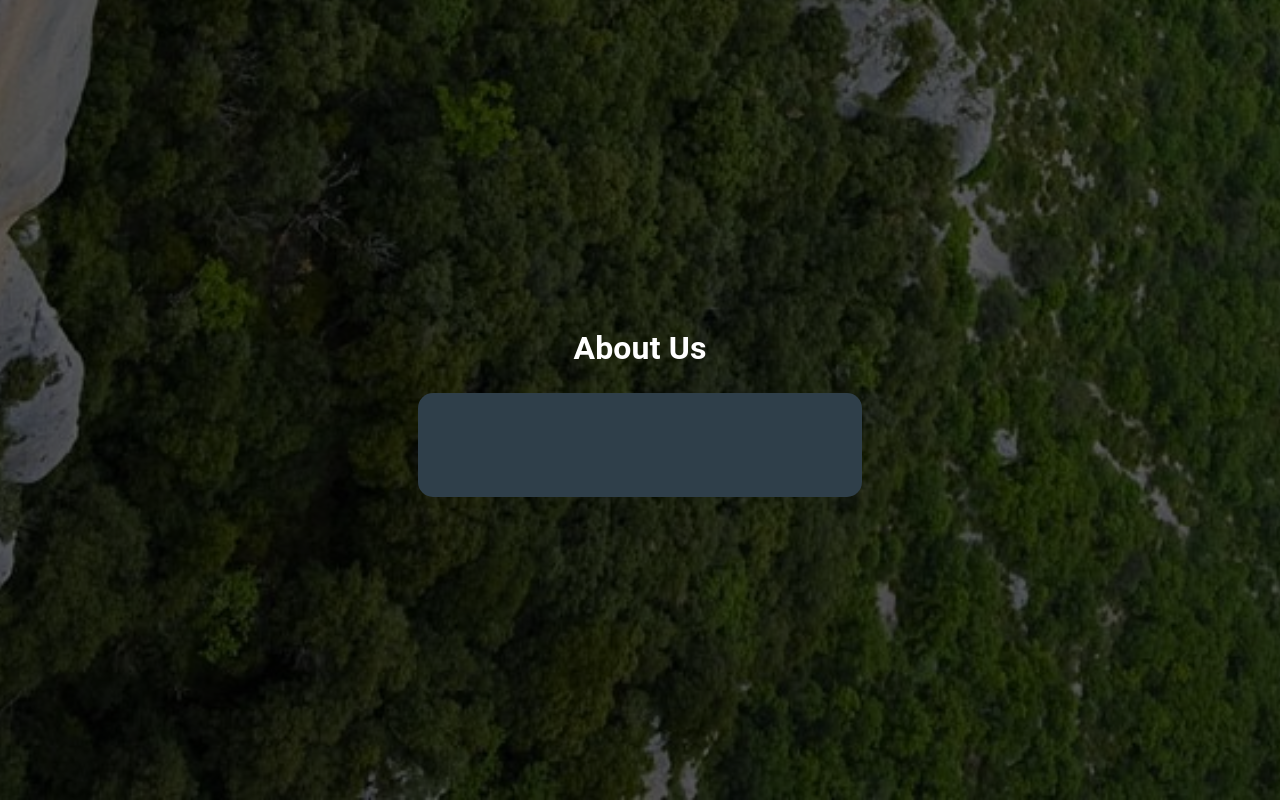
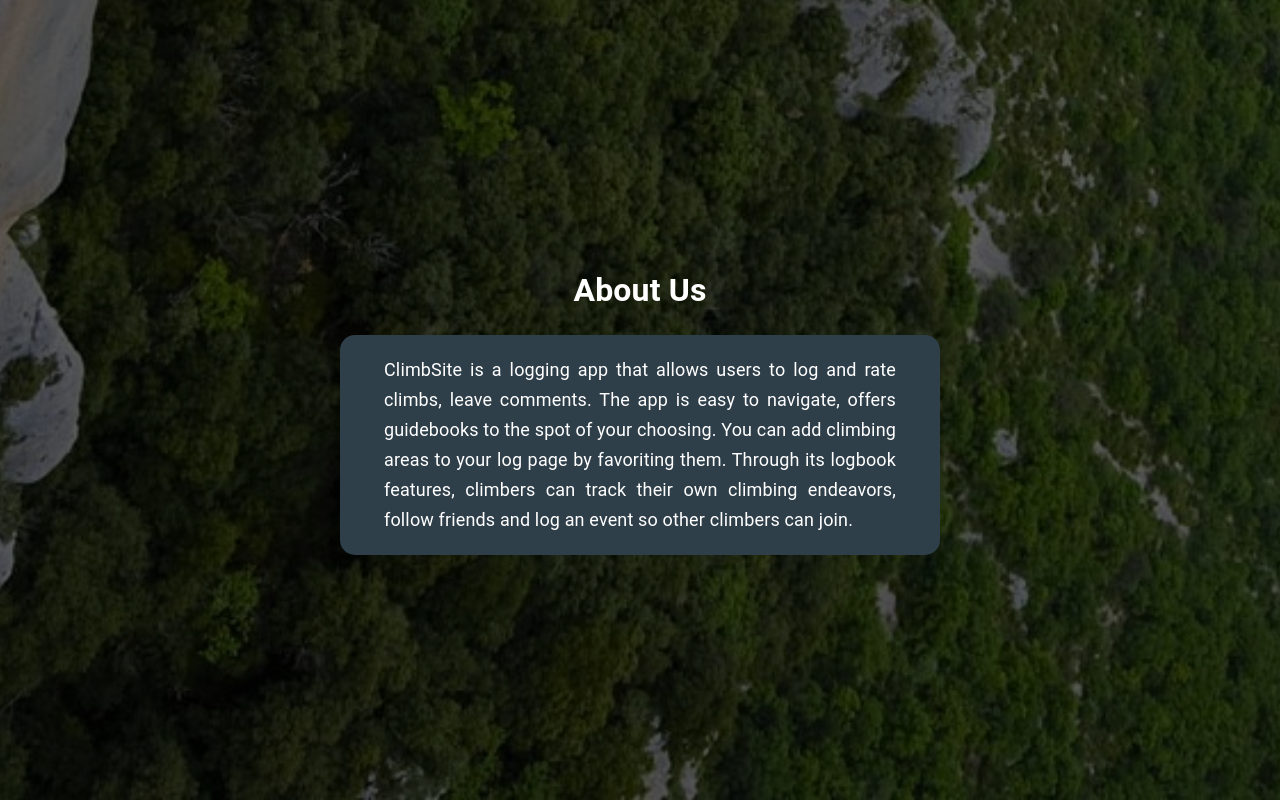
Before and after one commit to joeri2k/ClimbSite-Landing-page, a React (Create React App) app: page / in a window 1280 px wide. Shown: the part 1664-2464 px from the top of the page. Built offline with nearby package versions, Linux system fonts and the light colour scheme.

Commit message:
about us

```diff
--- a/src/components/InfoBlock.js
+++ b/src/components/InfoBlock.js
@@ -13,7 +13,7 @@
 import { useNavigate } from "react-router-dom";
 import { useState } from "react";
 
-export default function Login() {
+export default function Login({ text, title }) {
   return (
     <div
       style={{
@@ -24,12 +24,11 @@
         flexDirection: "column",
       }}
     >
-      <div>
-        <h1 style={{ color: "white ", textAlign: "center" }}>About Us</h1>
-      </div>
+      <h1 style={{ color: "white ", textAlign: "center" }}>{title}</h1>
+
       <Container
         component="main"
-        maxWidth="xs"
+        maxWidth="sm"
         style={{
           backgroundColor: "#2F3F4A",
           borderRadius: "15px",
@@ -38,14 +37,20 @@
       >
         <CssBaseline />
         <Box
-          style={{ padding: "20px" }}
+          style={{
+            padding: "20px",
+            fontSize: "18px",
+            lineHeight: "30px",
+            textAlign: "justify",
+          }}
           sx={{
-            marginTop: 8,
             display: "flex",
             flexDirection: "column",
             alignItems: "center",
           }}
-        ></Box>
+        >
+          {text}
+        </Box>
       </Container>
     </div>
   );
--- a/src/pages/Landing.js
+++ b/src/pages/Landing.js
@@ -10,7 +10,15 @@
       <CssBaseline />
       <Header />
       <SliderImage />
-      <InfoBlock />
+      <InfoBlock
+        text="ClimbSite is a logging app that allows users to log and rate climbs,
+          leave comments. The app is easy to navigate, offers guidebooks to the
+          spot of your choosing. You can add climbing areas to your log page by
+          favoriting them. Through its logbook features, climbers can track
+          their own climbing endeavors, follow friends and log an event so other
+          climbers can join."
+        title="About Us"
+      />
     </div>
   );
 };
```
